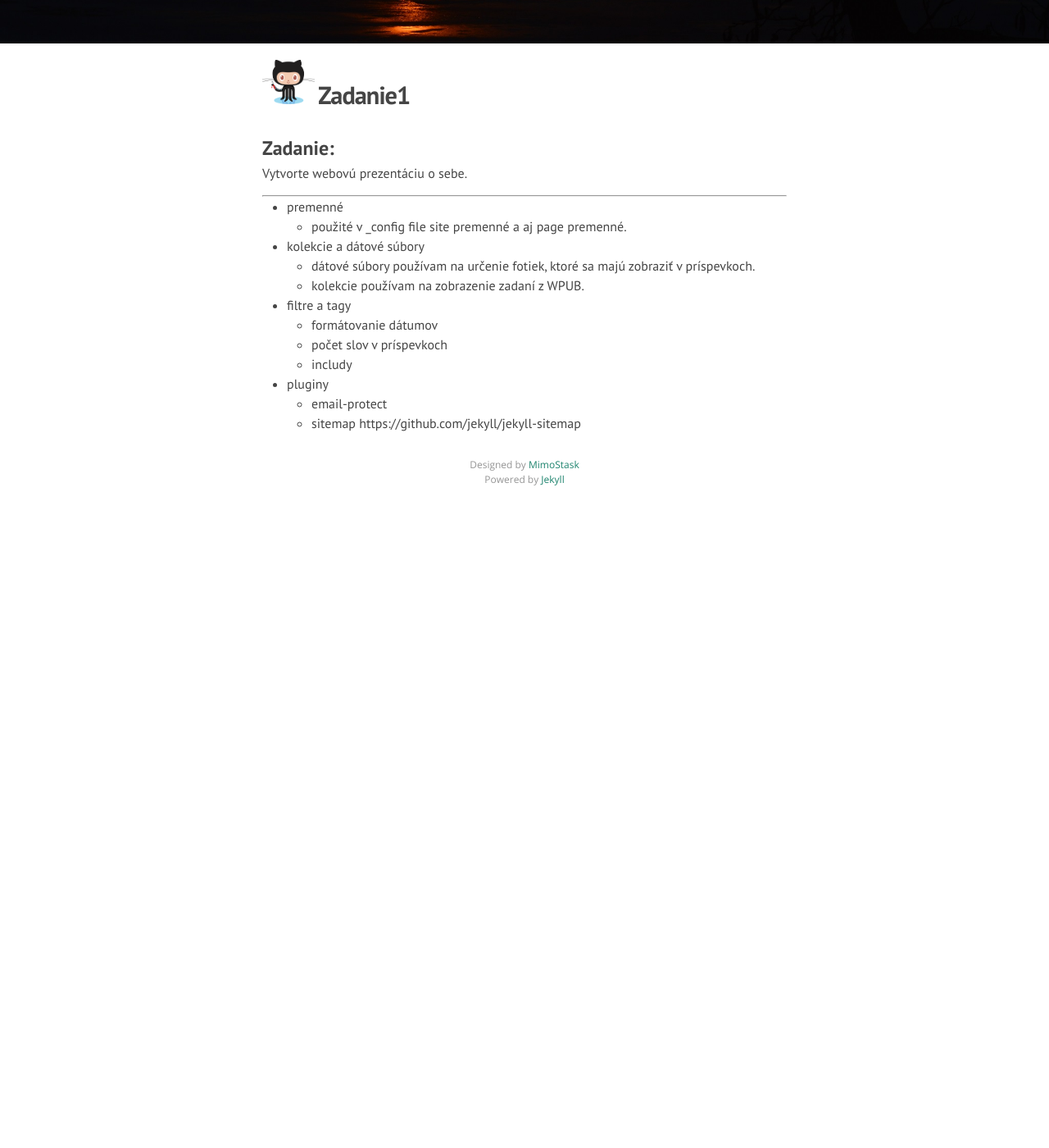
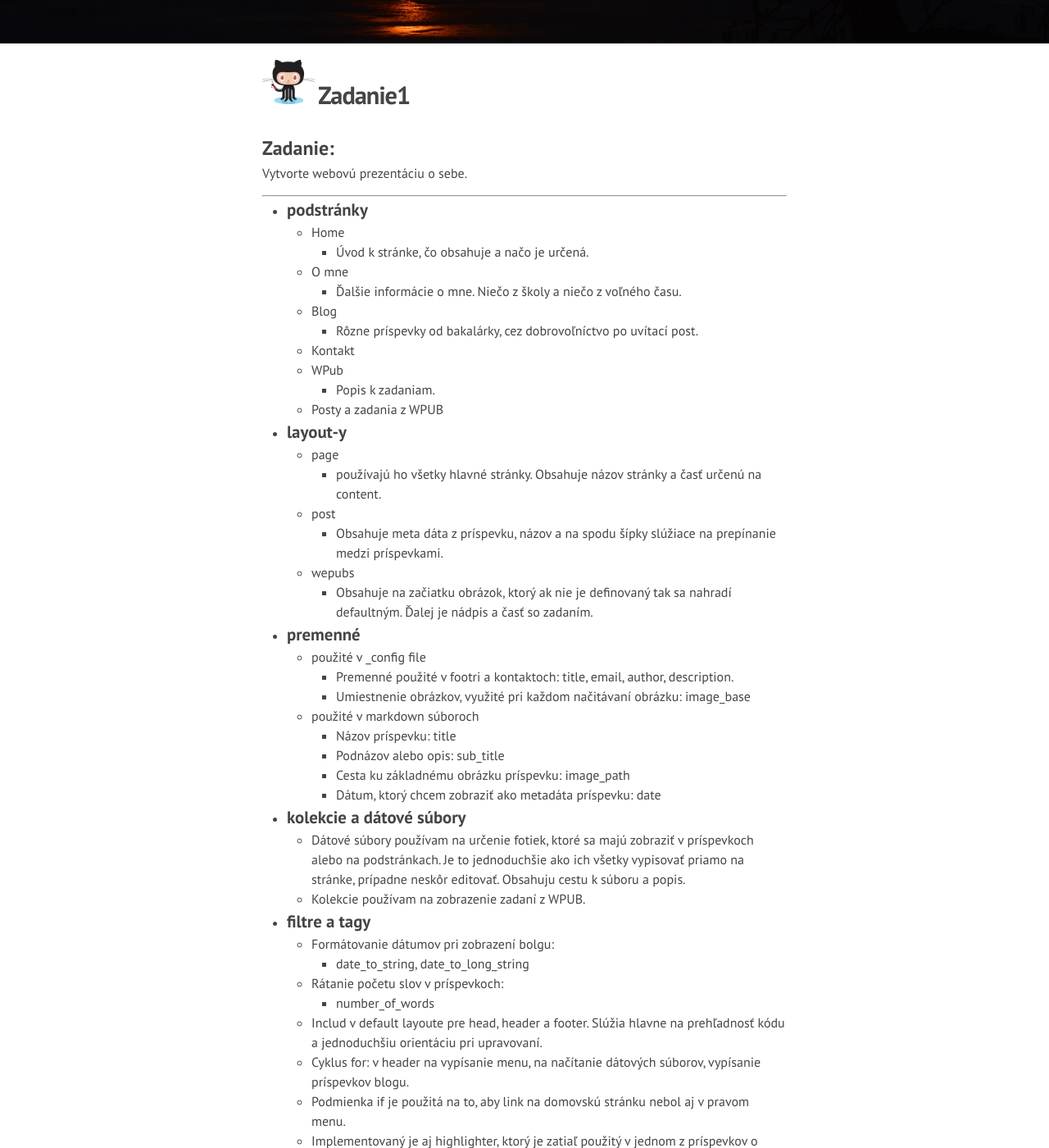
Before and after one commit to MimoStask/MimoStask.github.io, a Jekyll site: the page built from _wepubs/zadanie1.markdown, in a window 1280 px wide and 1400 px high, scrolled down 397 px. Shown: the whole window at 82% size. Built offline with Jekyll 4.4.1, drawn with Linux system fonts in a browser that asks for light colours; nearby versions of some CDN libraries; before the commit the page ends 1027 px from its top, so only the background shows below that; some of the changed text lies outside the part shown.

Commit message:
add codehighligting, wepub zadanie1

```diff
--- a/_layouts/wepubs.html
+++ b/_layouts/wepubs.html
@@ -11,6 +11,10 @@ layout: default
   </header>
 
   <article class="wepub-content">
+
+  	<h2>Zadanie:</h2>
+  	<p>{{page.sub_title}}</p>
+  	<hr>
     {{ content }}
   </article>
 
--- a/_wepubs/zadanie1.markdown
+++ b/_wepubs/zadanie1.markdown
@@ -1,24 +1,52 @@
 ---
 layout: wepubs
 title: Zadanie1
+sub_title: Vytvorte webovú prezentáciu o sebe.
 image_path:  octojekyll.png
 ---
 
-## Zadanie:
-Vytvorte webovú prezentáciu o sebe.
 
----
-
-
-* premenné
-	* použité v _config file site premenné a aj page premenné.
-* kolekcie a dátové súbory
-	* dátové súbory používam na určenie fotiek, ktoré sa majú zobraziť v príspevkoch.
-	* kolekcie používam na zobrazenie zadaní z WPUB.
-* filtre a tagy
-	* formátovanie dátumov
-	* počet slov v príspevkoch
-	* includy
-* pluginy
+* ### podstránky
+	* Home
+		* Úvod k stránke, čo obsahuje a načo je určená.
+	* O mne
+		* Ďalšie informácie o mne. Niečo z školy a niečo z voľného času.
+	* Blog
+		* Rôzne príspevky od bakalárky, cez dobrovoľníctvo po uvítací post.
+	* Kontakt
+	* WPub
+		* Popis k zadaniam.
+	* Posty a zadania z WPUB
+* ### layout-y
+	* page
+		* používajú ho všetky hlavné stránky. Obsahuje názov stránky a časť určenú na content.
+	* post
+		* Obsahuje meta dáta z príspevku, názov a na spodu šípky slúžiace na prepínanie medzi príspevkami.
+	* wepubs
+		* Obsahuje na začiatku obrázok, ktorý ak nie je definovaný tak sa nahradí defaultným. Ďalej je nádpis a časť so zadaním.
+* ### premenné
+	* použité v _config file
+		* Premenné použité v footri a kontaktoch: title, email, author, description.
+		* Umiestnenie obrázkov, využité pri každom načitávaní obrázku: image_base
+	* použité v markdown súboroch
+		* Názov príspevku: title
+		* Podnázov alebo opis: sub_title
+		* Cesta ku základnému obrázku príspevku: image_path
+		* Dátum, ktorý chcem zobraziť ako metadáta príspevku: date
+* ### kolekcie a dátové súbory
+	* Dátové súbory používam na určenie fotiek, ktoré sa majú zobraziť v príspevkoch alebo na podstránkach. Je to jednoduchšie ako ich všetky vypisovať priamo na stránke, prípadne neskôr editovať. Obsahuju cestu k súboru a popis.
+	* Kolekcie používam na zobrazenie zadaní z WPUB.
+* ### filtre a tagy
+	* Formátovanie dátumov pri zobrazení bolgu:
+		* date_to_string, date_to_long_string
+	* Rátanie početu slov v príspevkoch:
+		* number_of_words
+	* Includ v default layoute pre head, header a footer. Slúžia hlavne na prehľadnosť kódu a jednoduchšiu orientáciu pri upravovaní.
+	* Cyklus for: v header na vypísanie menu, na načítanie dátových súborov, vypísanie príspevkov blogu.
+	* Podmienka if je použitá na to, aby link na domovskú stránku nebol aj v pravom menu.
+	* Implementovaný je aj highlighter, ktorý je zatiaľ použitý v jednom z príspevkov o bakalárke.
+* ### pluginy
 	* email-protect
-	* sitemap https://github.com/jekyll/jekyll-sitemap
+		* využitý pri zobrazovaní emailov. Slúži na skrytie emailu pred spamovacími botmi. Zdroj: [https://github.com/vwochnik/jekyll-email-protect](https://github.com/vwochnik/jekyll-email-protect)
+	* sitemap
+		* Zdroj: [https://github.com/jekyll/jekyll-sitemap](https://github.com/jekyll/jekyll-sitemap)
--- a/_wepubs/zadanie2.markdown
+++ b/_wepubs/zadanie2.markdown
@@ -1,10 +1,6 @@
 ---
 layout: wepubs
 title: Zadanie2
+sub_title: Tu pribudne zadanie 2 aj s popisom.
 image_path:
 ---
-
-## Zadanie:
-Tu pribudne zadanie 2 aj s popisom.
-
----
```
Also changed, not shown: _posts/2017-03-10-bakalarka2.markdown (added, +27 -0 lines), blog.md (+1 -0 lines), 1 other file.
